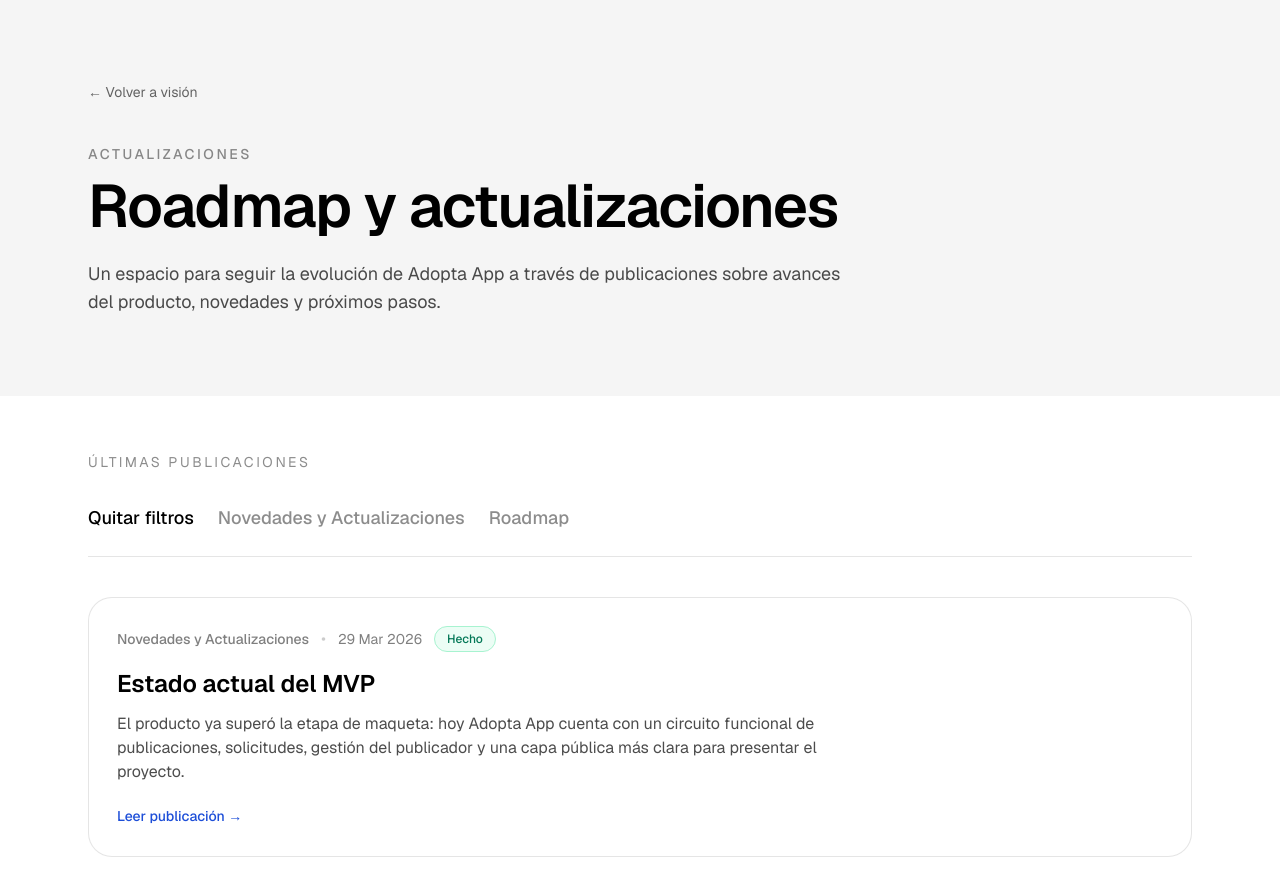
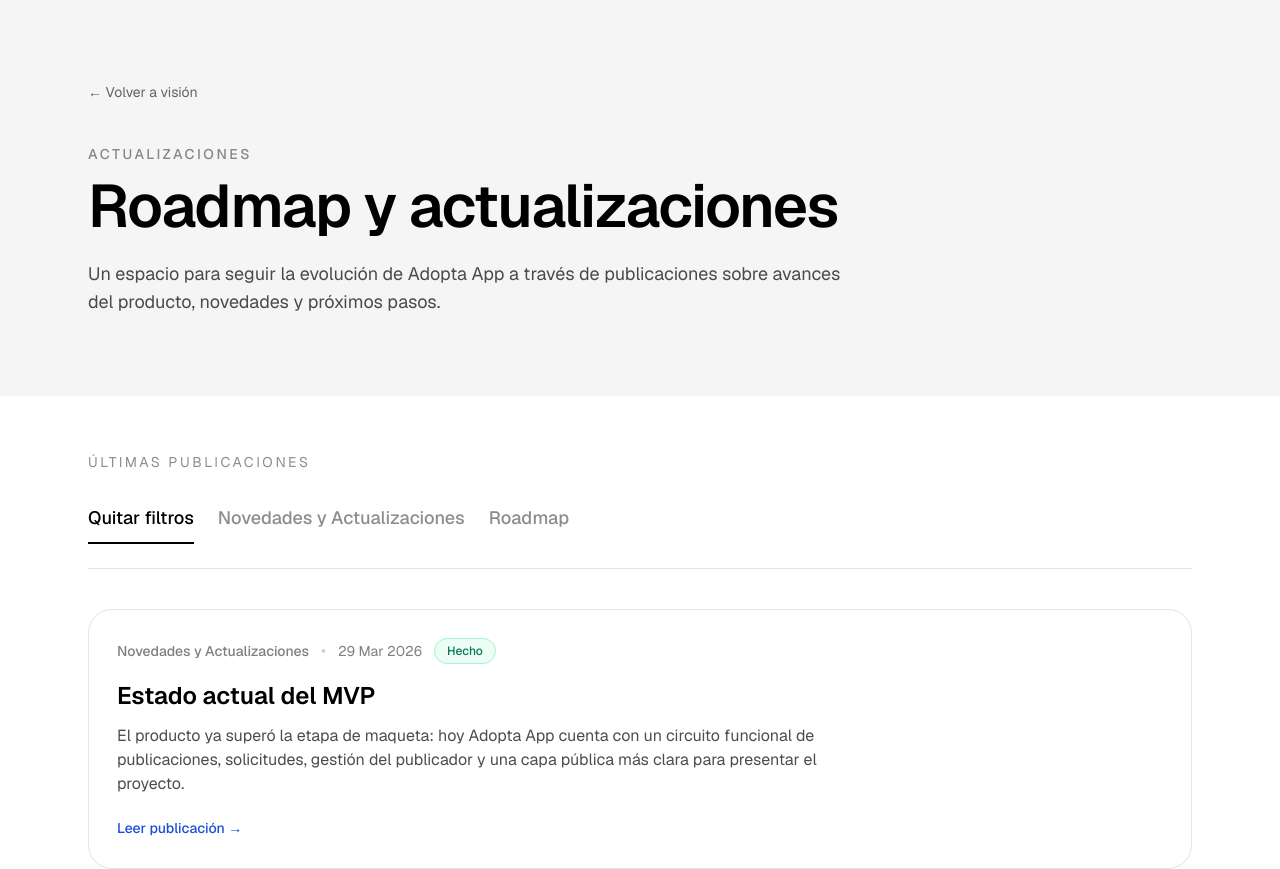
Before and after one commit to SantiagoPlus/adoptar_app, a Next.js app: page /actualizaciones in a window 1280 px wide. Shown: the top 869 px of the page. Built offline with nearby package versions, Linux system fonts and the light colour scheme.

Commit message:
Refactor Link class names for better styling

```diff
--- a/app/actualizaciones/page.tsx
+++ b/app/actualizaciones/page.tsx
@@ -57,8 +57,8 @@ function FilterLink({
       href={href}
       className={
         active
-          ? "text-base font-medium text-black transition hover:text-black/80 md:text-lg"
-          : "text-base font-medium text-black/45 transition hover:text-black md:text-lg"
+          ? "relative pb-3 text-base font-medium text-black transition hover:text-black/80 md:text-lg after:absolute after:left-0 after:bottom-0 after:h-[2px] after:w-full after:bg-black"
+          : "relative pb-3 text-base font-medium text-black/45 transition hover:text-black md:text-lg"
       }
     >
       {label}
@@ -74,7 +74,7 @@ function ActualizacionesListSkeleton() {
           (label) => (
             <div
               key={label}
-              className="text-base font-medium text-black/30 md:text-lg"
+              className="pb-3 text-base font-medium text-black/30 md:text-lg"
             >
               {label}
             </div>
```
